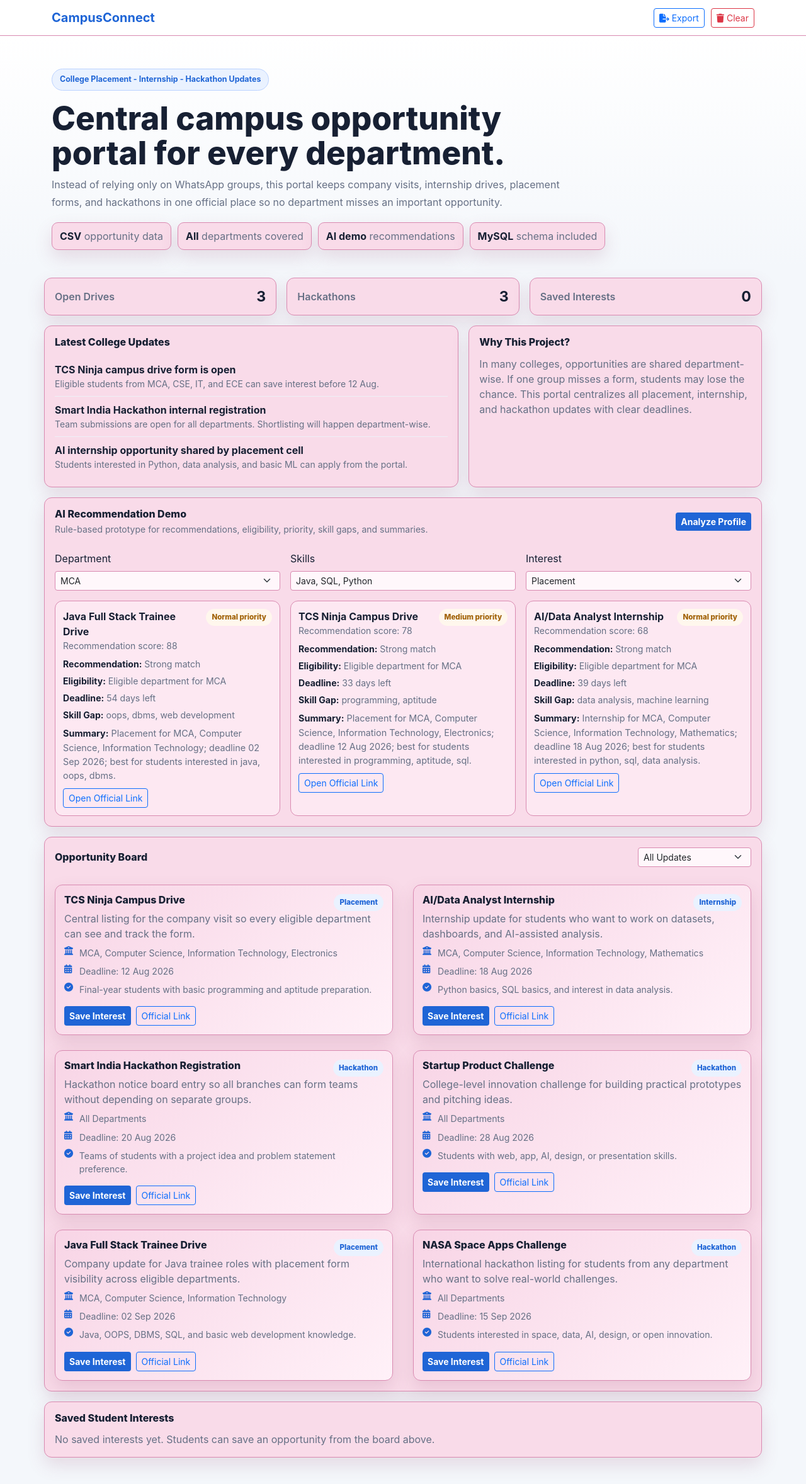
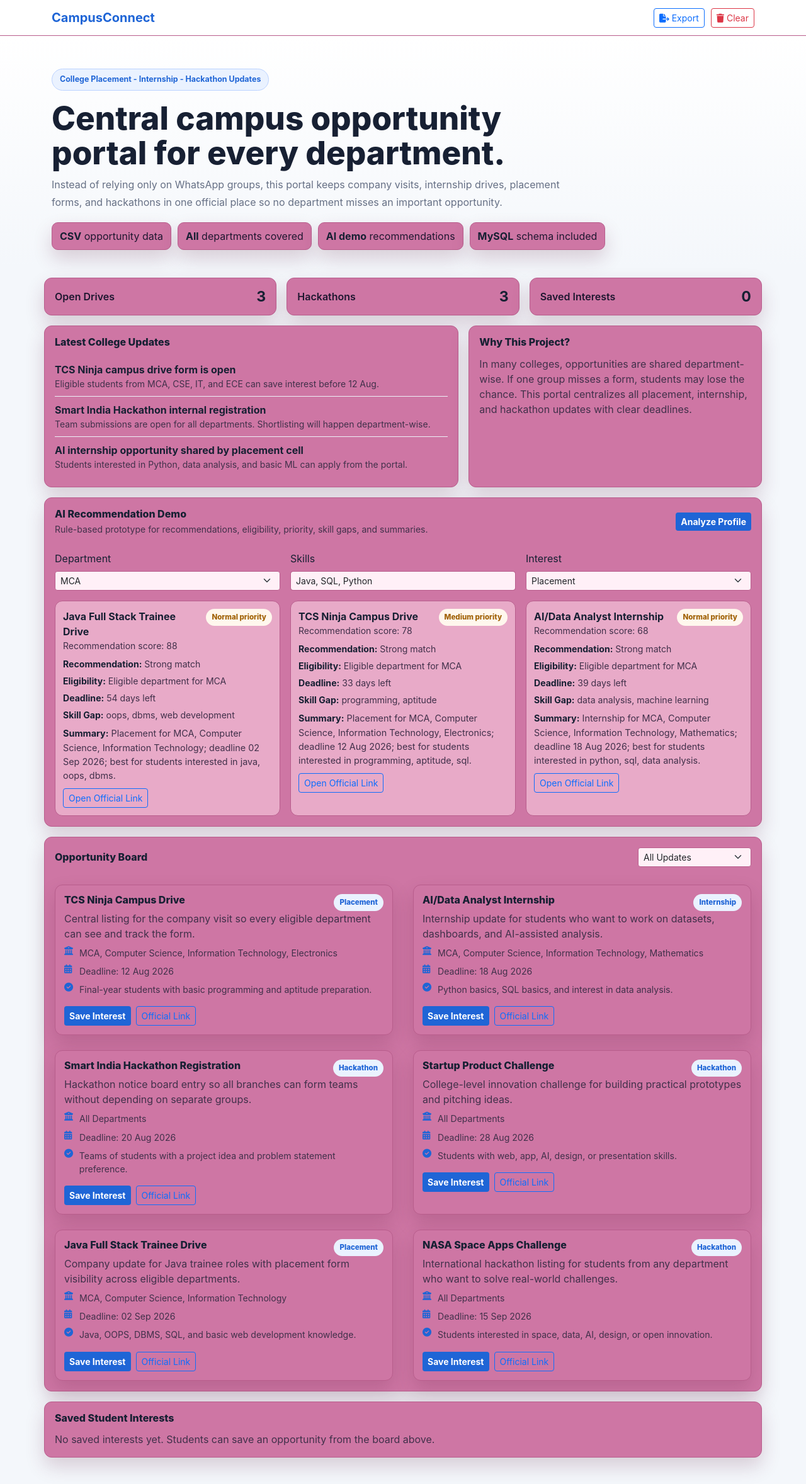
Before and after one commit to tausifalam6879/student-form-portal, a PHP site: page / in a window 1280 px wide. Shown: the whole page at 63% size. Run offline with PHP 8.4, Linux system fonts and the light colour scheme.

Commit message:
Apply exact CE76A4 card color

```diff
--- a/index.html
+++ b/index.html
@@ -6,7 +6,7 @@
   <title>CampusConnect - Central Opportunity Portal</title>
   <link href="https://cdn.jsdelivr.net/npm/bootstrap@5.3.2/dist/css/bootstrap.min.css" rel="stylesheet" />
   <link rel="stylesheet" href="https://cdnjs.cloudflare.com/ajax/libs/font-awesome/6.5.0/css/all.min.css" />
-  <link rel="stylesheet" href="style.css" />
+  <link rel="stylesheet" href="style.css?v=ce76a4" />
 </head>
 <body>
   <nav class="navbar navbar-expand-lg portal-nav">
@@ -201,6 +201,6 @@
   </div>
 
   <script src="https://cdn.jsdelivr.net/npm/bootstrap@5.3.2/dist/js/bootstrap.bundle.min.js"></script>
-  <script src="script.js"></script>
+  <script src="script.js?v=ce76a4"></script>
 </body>
 </html>
--- a/style.css
+++ b/style.css
@@ -1,16 +1,16 @@
 :root {
   --bg: #f4f7fb;
-  --panel: #f9dbe9;
-  --panel-soft: #fde8f2;
-  --card-panel: #f8d5e6;
-  --border: #d98ab1;
+  --panel: #ce76a4;
+  --panel-soft: #e8aac8;
+  --card-panel: #ce76a4;
+  --border: #b85d8c;
   --primary: #1f65d6;
   --primary-soft: #eaf2ff;
   --success: #14845c;
   --warning: #a16207;
   --text: #172033;
   --muted: #667085;
-  --shadow: 0 12px 28px rgba(143, 69, 108, 0.16);
+  --shadow: 0 14px 30px rgba(102, 34, 70, 0.2);
 }
 
 * {
@@ -92,7 +92,7 @@ body {
 .hero-stats span {
   padding: 9px 12px;
   border-radius: 10px;
-  color: var(--muted);
+  color: #1f1730;
 }
 
 .hero-stats strong,
@@ -114,7 +114,7 @@ body {
 }
 
 .metric-card span {
-  color: var(--muted);
+  color: #1f1730;
   font-weight: 600;
 }
 
@@ -164,14 +164,14 @@ body {
 
 .small-muted,
 .text-muted {
-  color: var(--muted) !important;
+  color: #41304a !important;
 }
 
 .form-card {
   height: 100%;
   padding: 14px;
   border-radius: 12px;
-  background: linear-gradient(135deg, var(--card-panel), #fff1f8) !important;
+  background: var(--card-panel) !important;
   transition: transform 0.2s ease, border-color 0.2s ease;
   cursor: pointer;
 }
@@ -179,7 +179,7 @@ body {
 .form-card:hover,
 .form-card:focus {
   transform: translateY(-3px);
-  border-color: #d58caf;
+  border-color: #93406e;
   outline: none;
 }
 
@@ -203,7 +203,7 @@ body {
   display: flex;
   gap: 8px;
   margin-top: 8px;
-  color: var(--muted);
+  color: #41304a;
   font-size: 0.88rem;
 }
 
@@ -236,7 +236,7 @@ body {
   display: grid;
   grid-template-columns: 1fr;
   gap: 6px 14px;
-  color: var(--muted);
+  color: #41304a;
   font-size: 0.88rem;
 }
 
@@ -257,7 +257,7 @@ body {
 }
 
 .summary-text {
-  color: var(--muted);
+  color: #41304a;
   font-size: 0.9rem;
   line-height: 1.55;
 }
@@ -278,23 +278,23 @@ body {
 .modal-content {
   border: 1px solid var(--border);
   border-radius: 14px;
-  background: #fde8f2 !important;
+  background: #ce76a4 !important;
 }
 
 .modal-header,
 .modal-footer {
-  background: #f9dbe9 !important;
+  background: #ce76a4 !important;
   border-color: var(--border);
 }
 
 .modal-body {
-  background: #fde8f2 !important;
+  background: #e8aac8 !important;
 }
 
 .form-control,
 .form-select {
   border-color: var(--border);
-  background-color: #fff7fb;
+  background-color: #fff0f7;
 }
 
 .form-control:focus,
```
